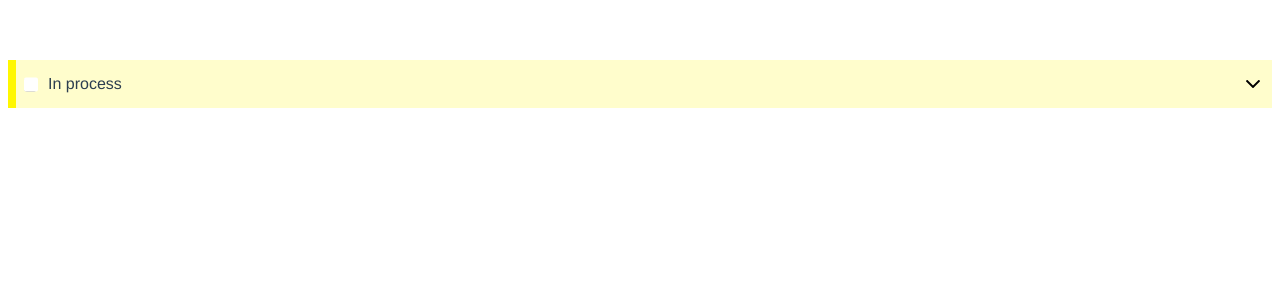
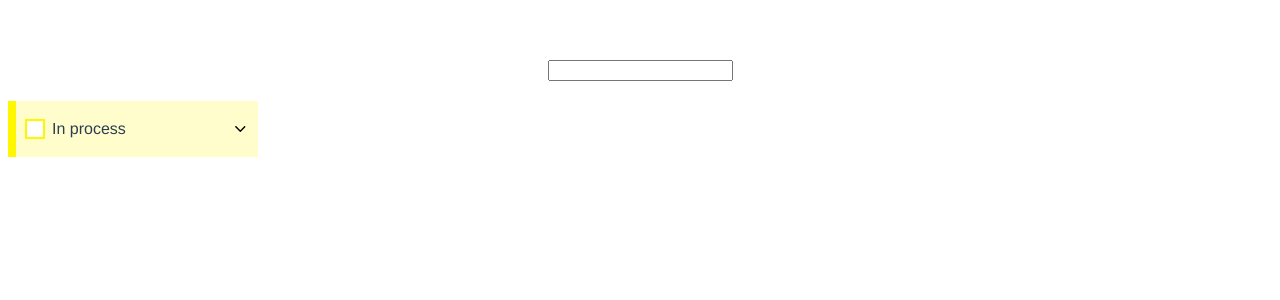
Before and after one commit to Oleksandr-Stepanyshyn/vue-tasks, a Vue app: page / in a window 1280 px wide. Shown: the top 300 px of the page. Built offline with nearby package versions, Linux system fonts and the light colour scheme.

Commit message:
added border-color for checkbox

```diff
--- a/src/App.vue
+++ b/src/App.vue
@@ -1,7 +1,10 @@
 <template>
   <div id="app">
-    <ProcessSelection v-model="value" :options="options" :showCheckbox="showCheckbox" :minWidthList="200"
-      :maxWidthList="500" @checkbox-checked="toggleChecked" />
+    <input type="text" style="marginBottom: 20px">
+    <div class="select__container">
+      <ProcessSelection v-model="value" :options="options" :showCheckbox="showCheckbox" :minWidthList="300"
+        :maxWidthList="500" @checkbox-checked="toggleChecked" />
+    </div>
   </div>
 </template>
 
@@ -15,8 +18,8 @@ export default {
       options: [
         { id: 1, label: 'Accepted', color: '#04ff00', checked: false },
         { id: 2, label: 'In process', color: '#fff700', checked: true },
-        { id: 3, label: 'Rejected Lorem ipsum dolor sit, amet consectetur adipisicing elit. Accusantium eligendi eveniet porro optio sed odio rem veniam debitis quia numquam.', color: '#ff1100', checked: false },
-        { id: 4, label: 'Postponed', color: '#00fffb', checked: true },
+        { id: 3, label: 'Rejected', color: '#ff1100', checked: false },
+        { id: 4, label: 'Postponed Lorem ipsum dolor sit, amet consectetur adipisicing elit. Accusantium eligendi eveniet porro optio sed odio rem veniam debitis quia numquam.', color: '#00fffb', checked: true },
         { id: 5, label: 'Returned', color: '#0015ff', checked: false },
       ],
       showCheckbox: true,
@@ -51,4 +54,9 @@ export default {
   color: #2c3e50;
   margin-top: 60px;
 }
+
+.select__container {
+  width: 250px;
+  text-align: center;
+}
 </style>
--- a/src/components/ProcessSelection.vue
+++ b/src/components/ProcessSelection.vue
@@ -1,13 +1,19 @@
 <template>
   <form class="select">
-    <div class="select__title" tabindex="-1" :style="{ backgroundColor: value.color, borderColor: value.color }"
+    <div class="select__title" tabindex="0" :style="{ backgroundColor: value.color, borderColor: value.color }"
       @click="openOptions" @keydown.enter="openOptions" data-action="open">
-      <input class="custom-checkbox" name="checkbox" type="checkbox" v-if="showCheckbox"
-        :style="{ borderColor: value.color }" @change="changeCheckbox" />
-      <p class="title--active">
+      <input id="checkbox" class="custom-checkbox" name="checkbox" type="checkbox" @change="changeCheckbox" />
+      <label class="checkbox__label" v-if="showCheckbox" for="checkbox">
+        <span class="checkbox__icon" :style="{ borderColor: value.color }">
+          <svg width="14" height="14">
+            <use href="@/images/sprite.svg#icon-check"></use>
+          </svg>
+        </span>
+      </label>
+      <p class="title__text">
         {{ value.label }}
       </p>
-      <svg class="title__icon" :class="{open: areOptionsVisible}" width="14" height="14">
+      <svg class="title__arrow" :class="{open: areOptionsVisible}" width="14" height="14">
         <use href="@/images/sprite.svg#icon-arrow-down"></use>
       </svg>
     </div>
@@ -202,10 +208,11 @@ img {
   display: flex;
   align-items: center;
   justify-content: space-between;
+  padding: 16px 0;
   font-style: 16px;
   text-align: start;
 
-  line-height: 3;
+  line-height: 1.5;
 
   border-left: 8px solid;
   background: linear-gradient(rgba(255, 255, 255, 0.8), rgba(255, 255, 255, 0.8));
@@ -214,46 +221,51 @@ img {
 .custom-checkbox {
   position: absolute;
   top: 45%;
-  left: 4px;
+  left: 5px;
   transform: translateY(-50%);
+  width: 20px;
+  height: 20px;
 }
-
-.custom-checkbox::before {
-  content: '';
-  position: absolute;
-  top: -1px;
-  width: 14px;
-  height: 14px;
-
-  border: 1px solid inherit;
-  border-radius: 2px;
-  background-repeat: no-repeat;
-  background-position: center;
-  background-size: contain;
-  background-color: #fff;
-}
-
-.custom-checkbox:checked::before {
-  background-image: url('@/images/check.png');
-}
-
-.title--active {
-  margin-left: 32px;
+.title__text {
+  width: 100%;
+  margin-left: 36px;
   cursor: pointer;
+  white-space: nowrap;
+  overflow: hidden;
+  text-overflow: ellipsis;
   pointer-events: none;
 }
 
-.title__icon {
+.checkbox__icon {
+  position: absolute;
+  top: 50%;
+  left: 9px;
+  transform: translateY(-50%);
+  display: flex;
+  align-items: center;
+  justify-content: center;
+  width: 16px;
+  height: 16px;
+  border: 2px solid;
+  fill: #ffffff;
+  background-color: #ffffff;
+}
+
+.custom-checkbox:checked + .checkbox__label .checkbox__icon {
+  fill: #000000;
+}
+
+.title__arrow {
   margin-right: 12px;
   pointer-events: none;
   /* transition: all 0.3s ease-out; */
 }
 
-.title__icon.open {
+.title__arrow.open {
   transform: rotate(180deg);
 }
 
-.select__title:target .title__icon{
+.select__title:target .title__arrow{
   rotate: 45deg;
 }
 
```
